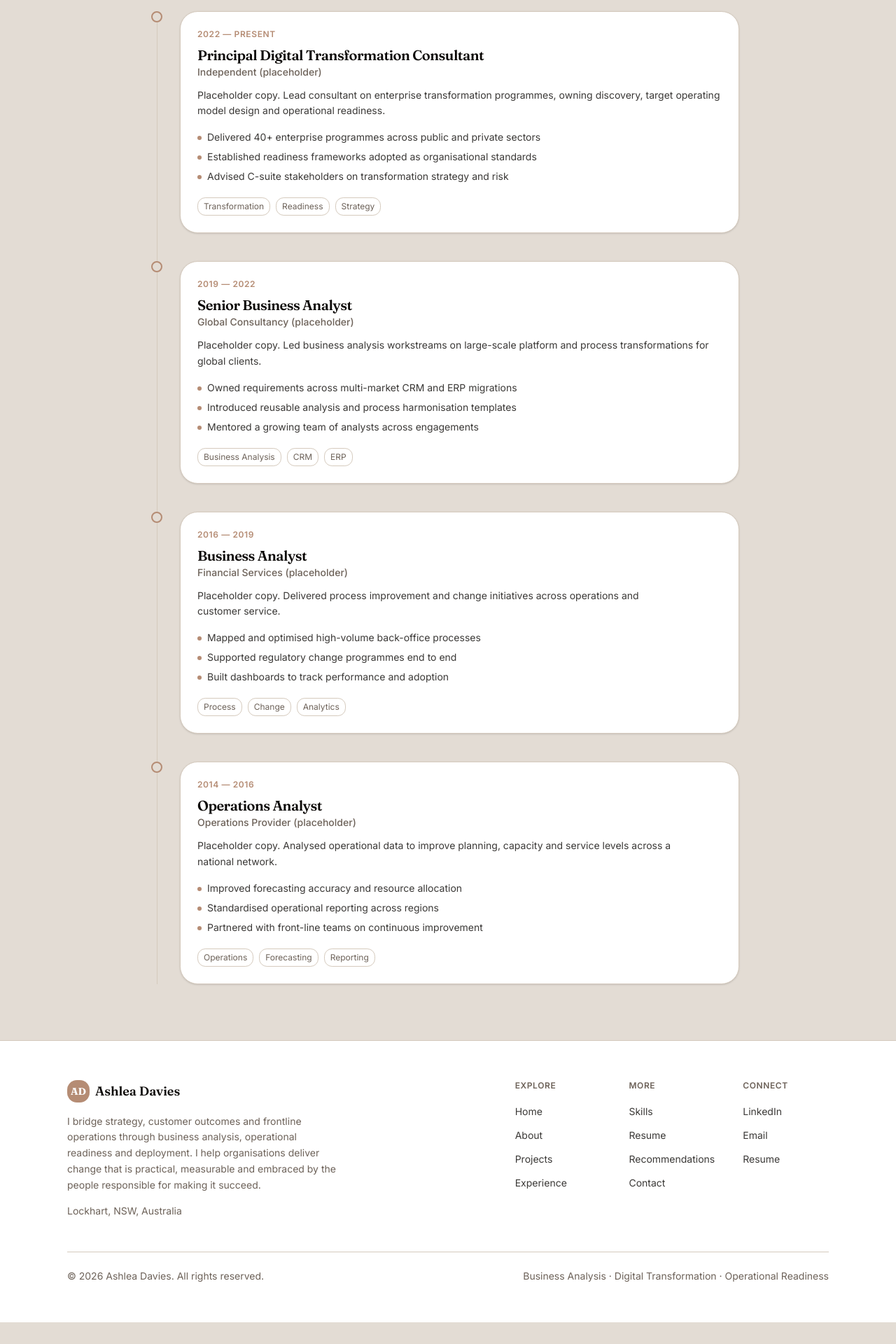
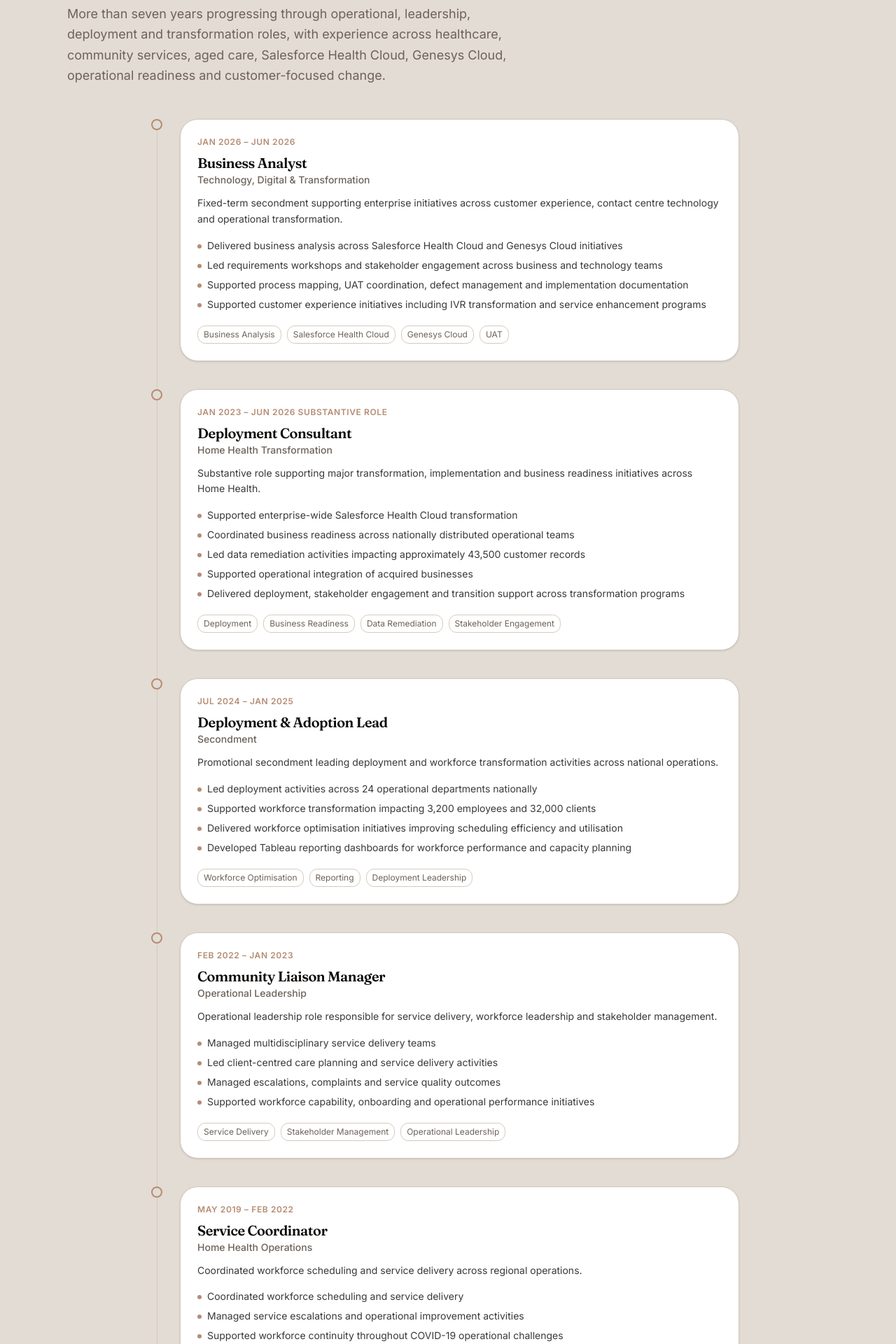
Before and after one commit to ashleadavies/ashleadavies-au, a Next.js app: page /experience in a window 1280 px wide. Shown: the part 400-2320 px from the top of the page at 70% size. Before the commit the page ends 2289 px from the top, so only its background shows below. Built offline with nearby package versions, Linux system fonts and the light colour scheme.

Commit message:
update experience page

```diff
--- a/app/experience/page.tsx
+++ b/app/experience/page.tsx
@@ -8,56 +8,89 @@ export const metadata: Metadata = {
 
 const experience = [
   {
-    period: "2022 — Present",
-    role: "Principal Digital Transformation Consultant",
-    company: "Independent (placeholder)",
+    period: "Jan 2026 – Jun 2026",
+    role: "Business Analyst",
+    company: "Technology, Digital & Transformation",
     summary:
-      "Placeholder copy. Lead consultant on enterprise transformation programmes, owning discovery, target operating model design and operational readiness.",
+      "Fixed-term secondment supporting enterprise initiatives across customer experience, contact centre technology and operational transformation.",
     highlights: [
-      "Delivered 40+ enterprise programmes across public and private sectors",
-      "Established readiness frameworks adopted as organisational standards",
-      "Advised C-suite stakeholders on transformation strategy and risk",
+      "Delivered business analysis across Salesforce Health Cloud and Genesys Cloud initiatives",
+      "Led requirements workshops and stakeholder engagement across business and technology teams",
+      "Supported process mapping, UAT coordination, defect management and implementation documentation",
+      "Supported customer experience initiatives including IVR transformation and service enhancement programs",
     ],
-    tags: ["Transformation", "Readiness", "Strategy"],
+    tags: ["Business Analysis", "Salesforce Health Cloud", "Genesys Cloud", "UAT"],
   },
   {
-    period: "2019 — 2022",
-    role: "Senior Business Analyst",
-    company: "Global Consultancy (placeholder)",
+    period: "Jan 2023 – Jun 2026 substantive role",
+    role: "Deployment Consultant",
+    company: "Home Health Transformation",
     summary:
-      "Placeholder copy. Led business analysis workstreams on large-scale platform and process transformations for global clients.",
+      "Substantive role supporting major transformation, implementation and business readiness initiatives across Home Health.",
     highlights: [
-      "Owned requirements across multi-market CRM and ERP migrations",
-      "Introduced reusable analysis and process harmonisation templates",
-      "Mentored a growing team of analysts across engagements",
+      "Supported enterprise-wide Salesforce Health Cloud transformation",
+      "Coordinated business readiness across nationally distributed operational teams",
+      "Led data remediation activities impacting approximately 43,500 customer records",
+      "Supported operational integration of acquired businesses",
+      "Delivered deployment, stakeholder engagement and transition support across transformation programs",
     ],
-    tags: ["Business Analysis", "CRM", "ERP"],
+    tags: ["Deployment", "Business Readiness", "Data Remediation", "Stakeholder Engagement"],
   },
   {
-    period: "2016 — 2019",
-    role: "Business Analyst",
-    company: "Financial Services (placeholder)",
+    period: "Jul 2024 – Jan 2025",
+    role: "Deployment & Adoption Lead",
+    company: "Secondment",
     summary:
-      "Placeholder copy. Delivered process improvement and change initiatives across operations and customer service.",
+      "Promotional secondment leading deployment and workforce transformation activities across national operations.",
     highlights: [
-      "Mapped and optimised high-volume back-office processes",
-      "Supported regulatory change programmes end to end",
-      "Built dashboards to track performance and adoption",
+      "Led deployment activities across 24 operational departments nationally",
+      "Supported workforce transformation impacting 3,200 employees and 32,000 clients",
+      "Delivered workforce optimisation initiatives improving scheduling efficiency and utilisation",
+      "Developed Tableau reporting dashboards for workforce performance and capacity planning",
     ],
-    tags: ["Process", "Change", "Analytics"],
+    tags: ["Workforce Optimisation", "Reporting", "Deployment Leadership"],
   },
   {
-    period: "2014 — 2016",
-    role: "Operations Analyst",
-    company: "Operations Provider (placeholder)",
+    period: "Feb 2022 – Jan 2023",
+    role: "Community Liaison Manager",
+    company: "Operational Leadership",
     summary:
-      "Placeholder copy. Analysed operational data to improve planning, capacity and service levels across a national network.",
+      "Operational leadership role responsible for service delivery, workforce leadership and stakeholder management.",
     highlights: [
-      "Improved forecasting accuracy and resource allocation",
-      "Standardised operational reporting across regions",
-      "Partnered with front-line teams on continuous improvement",
+      "Managed multidisciplinary service delivery teams",
+      "Led client-centred care planning and service delivery activities",
+      "Managed escalations, complaints and service quality outcomes",
+      "Supported workforce capability, onboarding and operational performance initiatives",
     ],
-    tags: ["Operations", "Forecasting", "Reporting"],
+    tags: ["Service Delivery", "Stakeholder Management", "Operational Leadership"],
+  },
+  {
+    period: "May 2019 – Feb 2022",
+    role: "Service Coordinator",
+    company: "Home Health Operations",
+    summary:
+      "Coordinated workforce scheduling and service delivery across regional operations.",
+    highlights: [
+      "Coordinated workforce scheduling and service delivery",
+      "Managed service escalations and operational improvement activities",
+      "Supported workforce continuity throughout COVID-19 operational challenges",
+      "Built strong stakeholder relationships across clinical and operational teams",
+    ],
+    tags: ["Scheduling", "Service Coordination", "Operations"],
+  },
+  {
+    period: "2015 – 2019",
+    role: "Earlier Roles",
+    company: "Frontline Care & Community Services",
+    summary:
+      "Earlier frontline roles across disability support, community care, nursing support and diversional therapy.",
+    highlights: [
+      "Community Care Coordinator, LiveBetter, 2018–2019",
+      "Disability Support Worker, CareWest / LiveBetter, 2016–2018",
+      "Assistant in Nursing, Warren GWAHS, 2015–2017",
+      "Diversional Therapist, Gilgandra GWAHS, 2016–2017",
+    ],
+    tags: ["Frontline Care", "Community Services", "Customer Support"],
   },
 ]
 
@@ -66,8 +99,8 @@ export default function ExperiencePage() {
     <>
       <PageHeader
         eyebrow="Experience"
-        title="A decade of leading enterprise change"
-        description="A career built on structured analysis, calm delivery and a relentless focus on measurable outcomes."
+        title="A career built across frontline operations, deployment, transformation and business analysis"
+        description="More than seven years progressing through operational, leadership, deployment and transformation roles, with experience across healthcare, community services, aged care, Salesforce Health Cloud, Genesys Cloud, operational readiness and customer-focused change."
       />
 
       <section className="mx-auto max-w-4xl px-5 pb-20 pt-8 lg:px-8">
```
